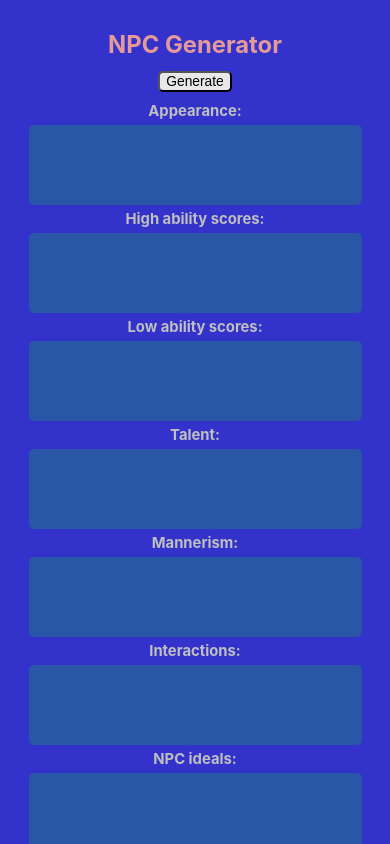
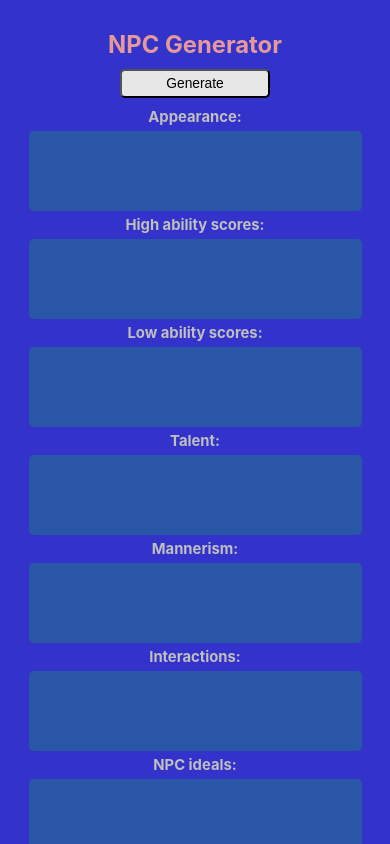
Before and after one commit to ethanvernon/npc_generator, a React (Create React App) app: page / in a window 390 px wide. Shown: the top 844 px of the page. Built offline with nearby package versions, Linux system fonts and the light colour scheme.

Commit message:
responsive button

```diff
--- a/src/App.css
+++ b/src/App.css
@@ -22,6 +22,11 @@ button {
   font-size: calc(6px + 2vmin);
   border-radius:5px;
   background-color: #e7e7e7;
+  padding:5px;
+}
+
+button:hover {
+  cursor: pointer;
 }
 
 .my-header {
@@ -76,3 +81,11 @@ button {
     transform: rotate(360deg);
   }
 }
+
+@media only screen and (max-width: 450px) {
+  /* For mobile phones: */
+  button {
+    padding: 5px;
+    width:150px;
+  }
+}
```
